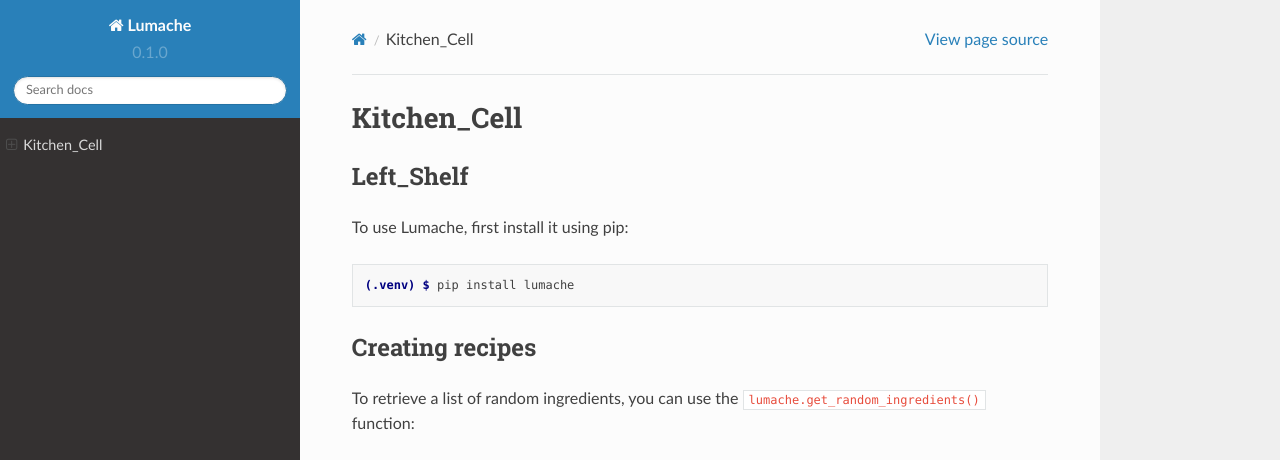
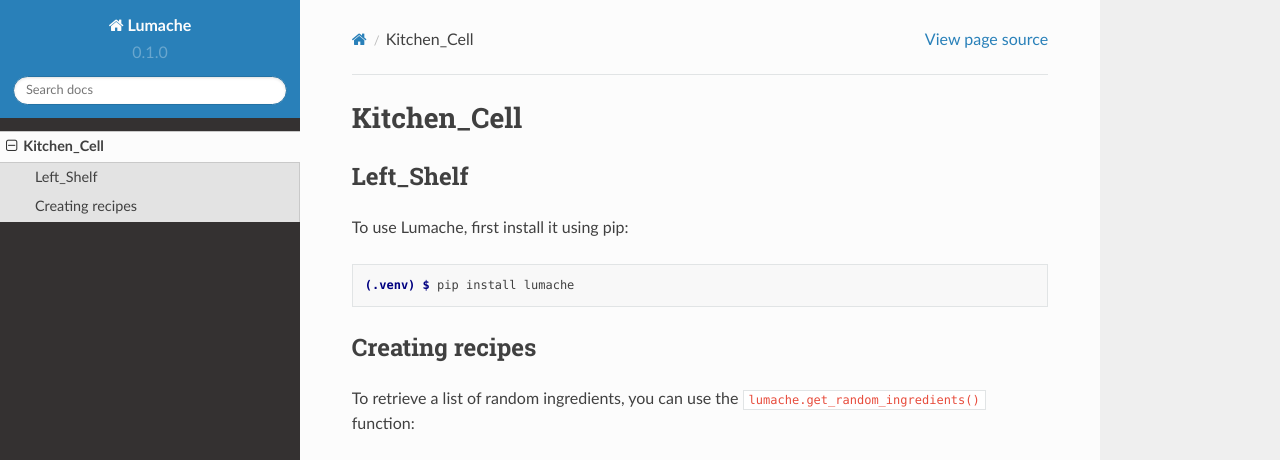
Before and after one commit to llamakyle/yori-leftshelf, a Sphinx documentation site: the page built from docs/source/Kitchen_Cell.rst, in a window 1280 px wide and 1095 px high. Shown: the top 460 px of the window. Built offline with Sphinx 7.4.7 and the Read the Docs theme 2.0.0, drawn with Linux system fonts in a browser that asks for light colours; pages that are not in the unit, such as notebooks, are missing from menus; grey boxes are pictures that could not be loaded.

```diff
--- a/docs/source/index.rst
+++ b/docs/source/index.rst
@@ -16,5 +16,5 @@ Contents
 
 .. toctree::
 
-   Kitchen Cell
+   Kitchen_Cell
    Electrical
```
